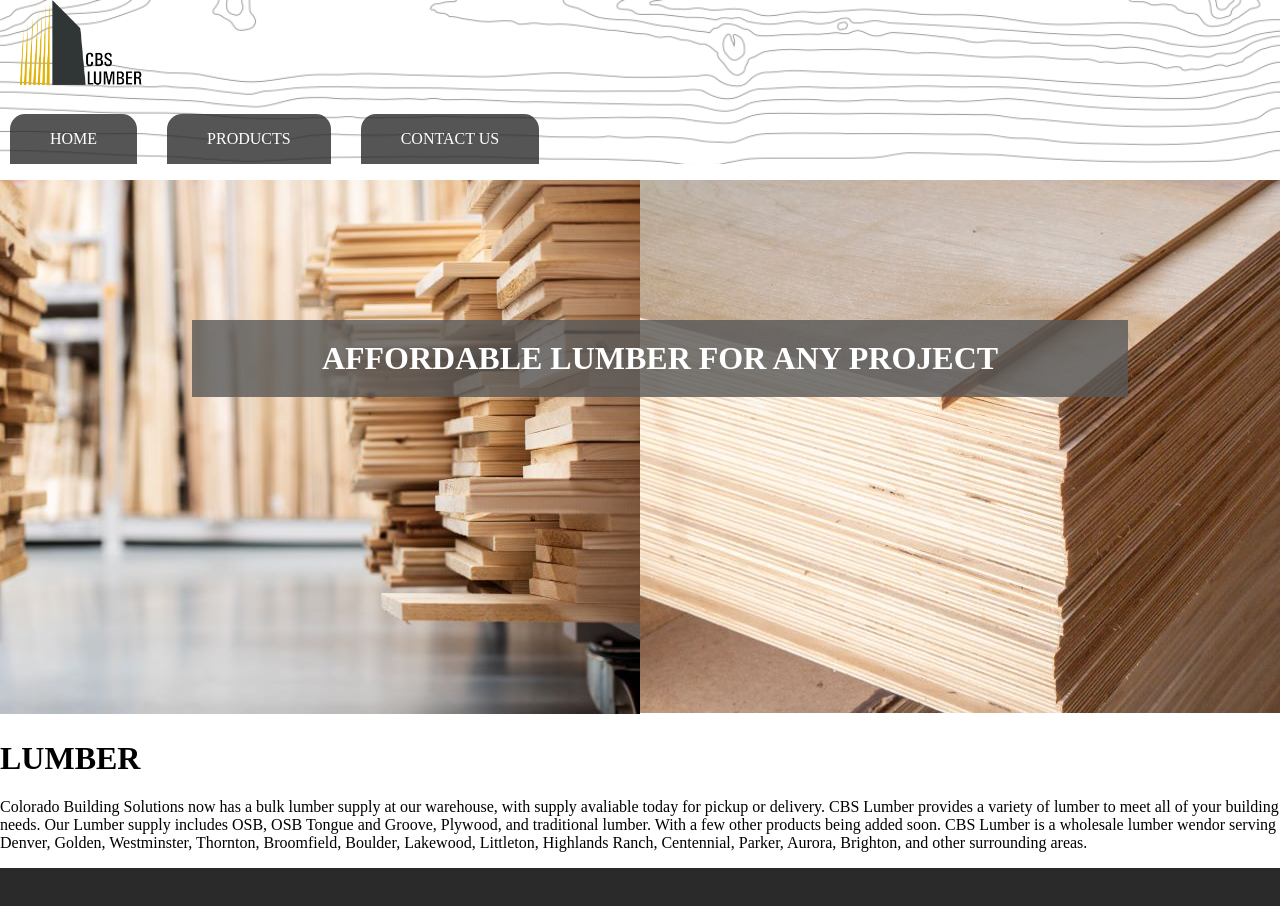
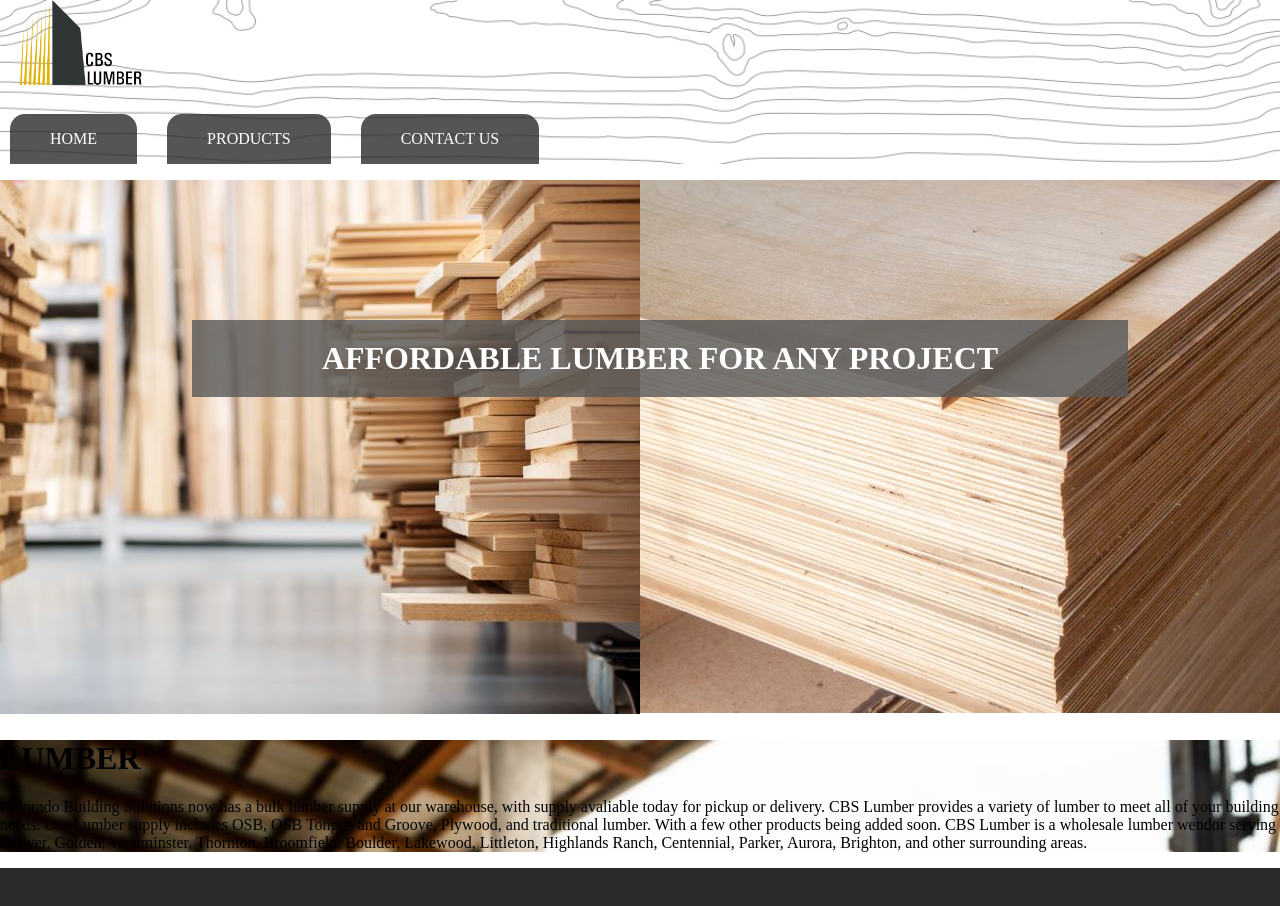
Before and after one commit to Noah8863/CBS-Lumber, a React (Create React App) app: page /products in a window 1280 px wide. Shown: the top 906 px of the page. Built offline with nearby package versions, Linux system fonts and the light colour scheme.

Commit message:
got rid of carousel and replaced it with a banner

```diff
--- a/src/components/Carousel/carousel.css
+++ b/src/components/Carousel/carousel.css
@@ -12,6 +12,10 @@
 .swiper-pictures img {
     width: 40%;
 }
+#header-banner {
+    width: 100%;
+    background-size: contain;
+}
 @media screen and (max-width:550px){
     .swiper-pictures img {
         width: 100%;
--- a/src/components/Carousel/index.jsx
+++ b/src/components/Carousel/index.jsx
@@ -7,11 +7,12 @@ import "swiper/css/pagination";
 import "swiper/css/navigation";
 import "./carousel.css";
 import "swiper/css";
-
+import banner from '../../images/Permanent-Banner.png'
 export default function Carousel() {
   return (
     <>
-      <Swiper navigation={true} modules={[Navigation]} className="mySwiper">
+      {/* Future option to have a carousel.  */}
+      {/* <Swiper navigation={true} modules={[Navigation]} className="mySwiper">
         <SwiperSlide className="swiper-pictures"><img src={IMG1} /></SwiperSlide>
         <SwiperSlide className="swiper-pictures">Slide 2</SwiperSlide>
         <SwiperSlide className="swiper-pictures">Slide 3</SwiperSlide>
@@ -21,7 +22,8 @@ export default function Carousel() {
         <SwiperSlide className="swiper-pictures">Slide 7</SwiperSlide>
         <SwiperSlide className="swiper-pictures">Slide 8</SwiperSlide>
         <SwiperSlide className="swiper-pictures">Slide 9</SwiperSlide>
-      </Swiper>
+      </Swiper> */}
+      <img id="header-banner" src={banner}></img>
     </>
   );
 }
--- a/src/components/Products/product.scss
+++ b/src/components/Products/product.scss
@@ -19,18 +19,9 @@
     justify-content: center;
     gap: none;
 }
-#header-left {
-    position: relative;
-    background-size: contain;
+#lumber-description-container {
+    background-image: url(../../images/main-page-header1.jpg);
+    background-size:cover;
     background-repeat: no-repeat;
     width: auto;
 }
-#header-right {
-    position: relative;
-    background-size: contain;
-    background-repeat: no-repeat;
-    width: auto;
-}
-// #lumber-description-container {
-//     background-image: url(../../images/);
-// }
```
Also changed, not shown: 1 other file (tests, documents, lock files or other folders).
